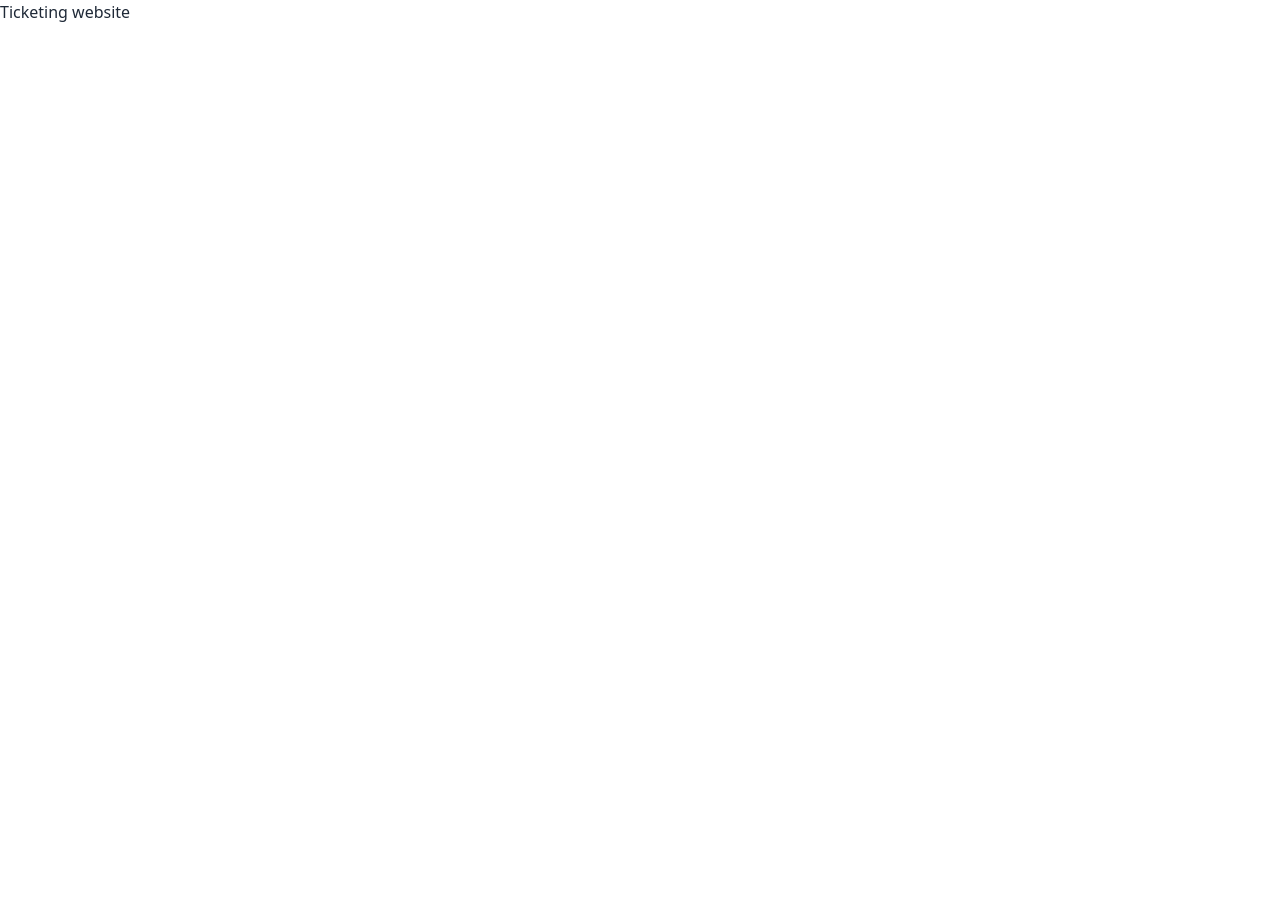
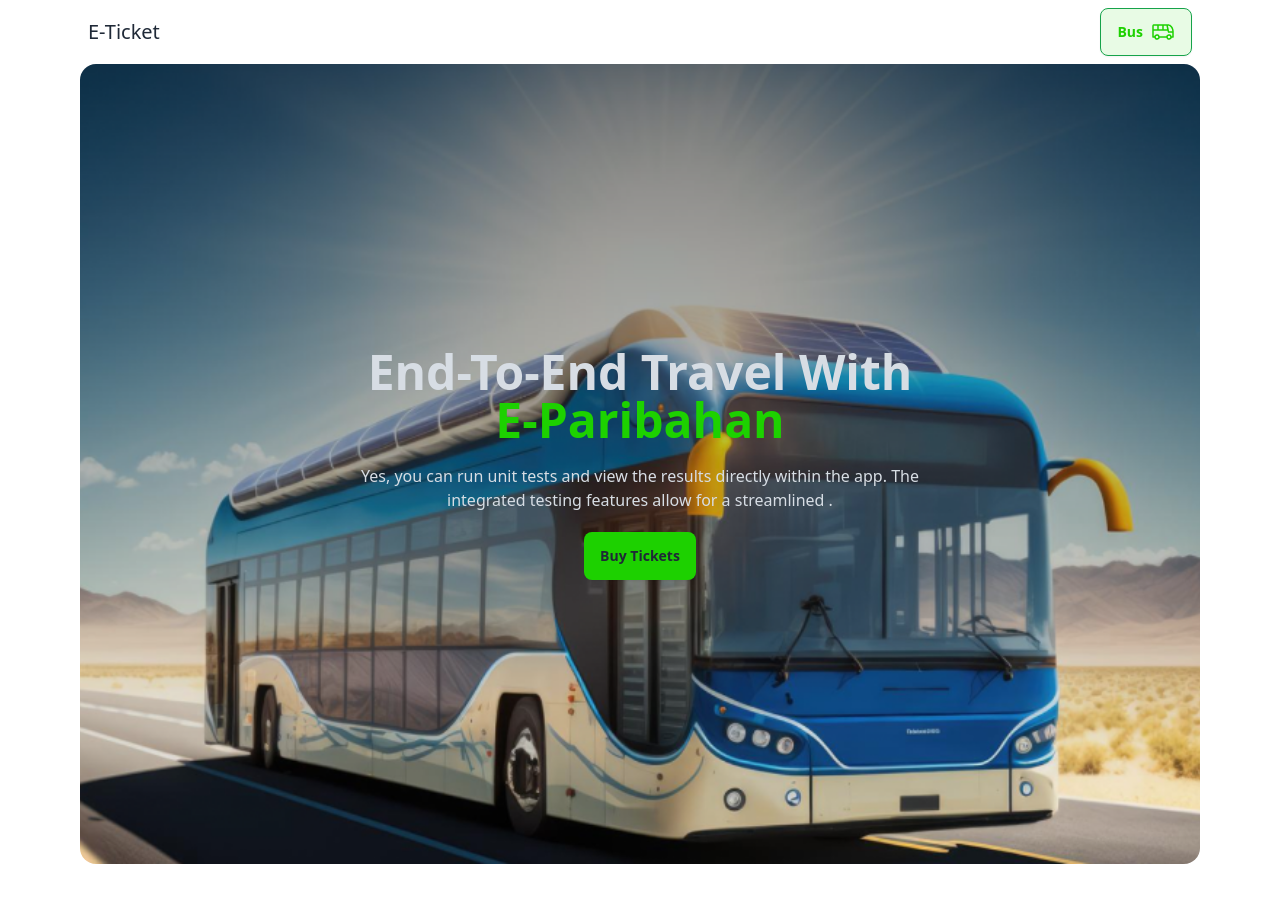
Before and after one commit to Mizanur2/Assignment-5, a plain HTML site: page index.html in a window 1280 px wide. Before the commit the page ends 800 px from the top, so only its background shows below. Drawn offline with nearby package versions, Linux system fonts and the light colour scheme.

Commit message:
header and banner complete

```diff
--- a/index.html
+++ b/index.html
@@ -10,10 +10,51 @@
 
     <link href="https://cdn.jsdelivr.net/npm/daisyui@4.7.2/dist/full.min.css" rel="stylesheet" type="text/css" />
     <script src="https://cdn.tailwindcss.com"></script>
+
+    <style>
+        @import url('https://fonts.googleapis.com/css2?family=Raleway:ital,wght@0,100..900;1,100..900&display=swap');
+    </style>
 </head>
 
-<body>
-    <h1>Ticketing website</h1>
+<body class="lg:mx-20 mx-2">
+    <header>
+        <nav>
+            <div class="navbar bg-base-100">
+                <div class="navbar-start">
+                    <a class="text-xl">E-Ticket</a>
+                </div>
+                <div class="navbar-end">
+
+                    <a class="btn text-[#1DD100] border-green-600 font-bold bg-[#1DD1001A]">Bus
+                        <img src="images/bus-icon.png" alt="">
+                    </a>
+                </div>
+            </div>
+        </nav>
+
+        <!-- banner section  -->
+
+        <div class="hero min-h-screen mb-12 rounded-2xl" style="background-image: url(images/banner.png);">
+            <div class="hero-content text-center text-neutral-content">
+                <div class="">
+                    <h1 class="mb-5 text-5xl font-bold capitalize">end-to-end travel with <br><span
+                            class="text-[#1DD100]"> e-paribahan</span>
+                    </h1>
+                    <p class="mb-5">Yes, you can run unit tests and view the results directly within the app. The <br>
+                        integrated testing features allow for a streamlined .</p>
+                    <button class="btn bg-[#1DD100] border-0 font-bold">Buy Tickets</button>
+                </div>
+            </div>
+        </div>
+    </header>
+    <main>
+
+    </main>
+    <footer>
+
+    </footer>
+
+
     <script src="script.js"></script>
 </body>
 
```
